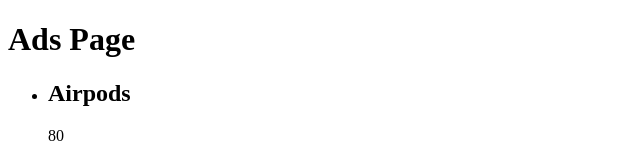
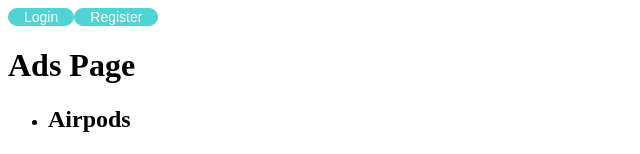
Before and after one commit to SyraDominguez/Wallashop-React-Avanzado, a React (Vite) app in the folder wallashop/: page / in a window 1280 px wide. Shown: the top 154 px of the page, without its empty margins (0-640 px from the left). Built offline with nearby package versions, Linux system fonts and the light colour scheme.

Commit message:
button component created with styles

```diff
--- a/wallashop/package.json
+++ b/wallashop/package.json
@@ -10,8 +10,10 @@
     "preview": "vite preview"
   },
   "dependencies": {
+    "axios": "^1.6.8",
     "react": "^18.2.0",
-    "react-dom": "^18.2.0"
+    "react-dom": "^18.2.0",
+    "styled-components": "^6.1.9"
   },
   "devDependencies": {
     "@types/react": "^18.2.66",
--- a/wallashop/src/App.jsx
+++ b/wallashop/src/App.jsx
@@ -1,7 +1,31 @@
-import AdsPage from "./pages/ads/adsPage";
+import AdsPage from "./pages/ads/adsPage.jsx";
+import Button from "./components/button.jsx";
 
 function App() {
-  return <AdsPage />
+  return (
+  <div>
+    <Button
+      onClick={() => {
+        console.log('Click')
+        }}
+        $variant = "primary"
+      >
+          Login
+    </Button>
+
+    <Button
+      onClick={() => {
+        console.log('Click')
+        }}
+        $variant = "primary"
+        >
+          Register
+    </Button>
+
+
+    <AdsPage />
+  </div>
+  );
 }
 
 export default App
--- /dev/null
+++ b/wallashop/src/components/button.jsx
@@ -0,0 +1,32 @@
+import styled from 'styled-components';
+
+const accentColor = 'rgb(79, 211, 211)';
+
+const Button = styled.button`
+  cursor: pointer;
+  border-radius: 9999px;
+  border-style: solid;
+  border-width: 1px;
+  background-color: ${(props) => props.$variant === 'primary' ? accentColor : 'white'};
+
+  border-color: ${accentColor};
+  color: ${(props) => props.$variant === 'primary' ? 'white' : accentColor};
+  display: inline-flex;
+  align-items: center;
+  font-size: 14px;
+  min-height: 15px;
+  justify-content: center;
+  min-witdh: 72px;
+  outline-style: none;
+  opacity: ${(props) => props.disabled ?' 0.5 ': 1};
+  padding: 0 15px;
+  pointer-event: ${(props) => props.disabled ? 'none' : 'auto'};
+  text-decoration: none;
+  transition: background-color 0.3s, color 0.3s;
+  &:hover {
+    background-color: ${(props) => props.$variant === 'primary' ? 'white' : accentColor};
+    color: ${(props) => props.$variant === 'primary' ? accentColor : 'white'};
+  };
+`;
+
+export default Button;
```
Also changed, not shown: 1 other file (tests, documents, lock files or other folders).
